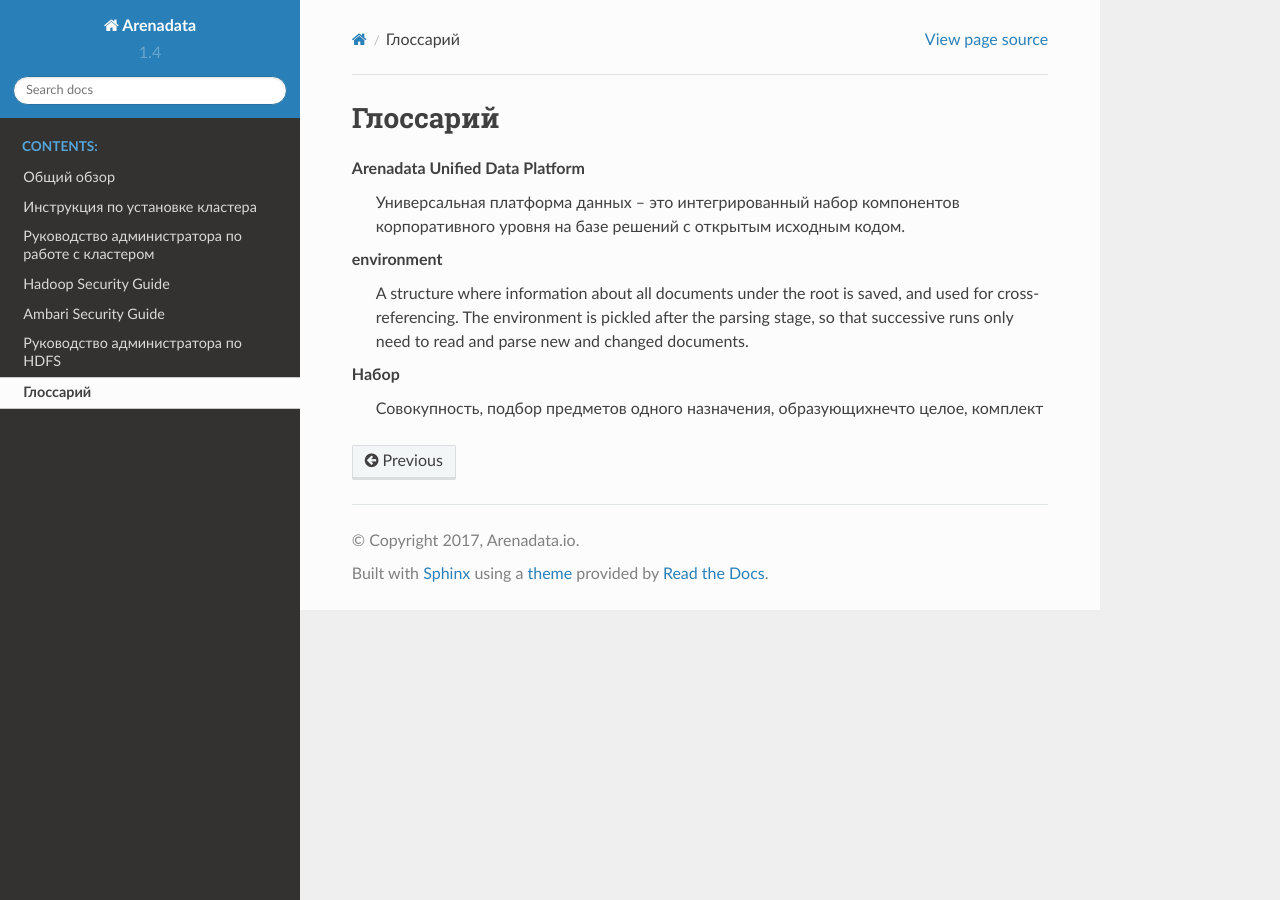
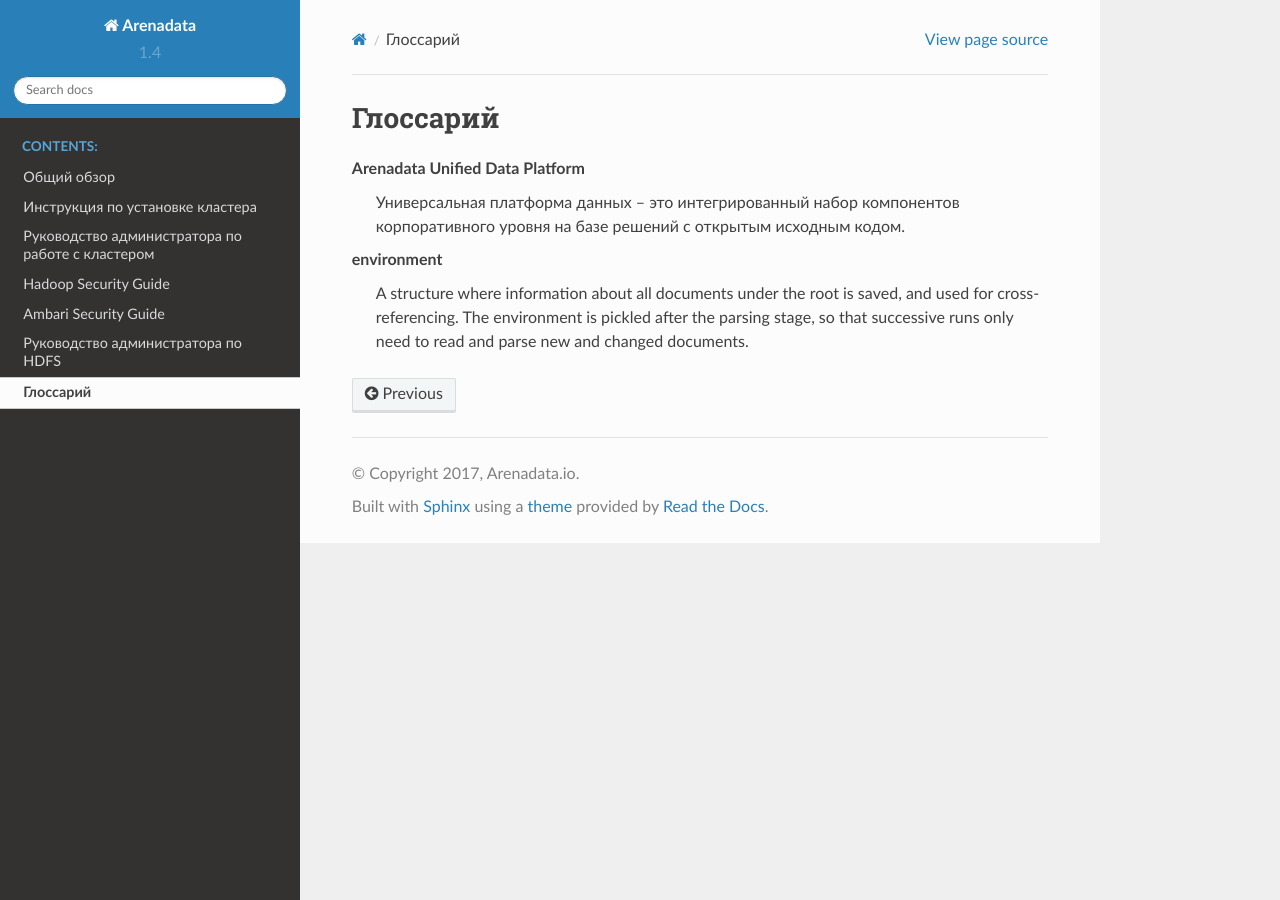
Before and after one commit to arenadata/docs_adps, a Sphinx documentation site: the page built from source/Glossary.rst, in a window 1280 px wide. Built offline with Sphinx 7.4.7 and the Read the Docs theme 2.0.0, drawn with Linux system fonts in a browser that asks for light colours.

Commit message:
Update Glossary.rst

```diff
--- a/source/Glossary.rst
+++ b/source/Glossary.rst
@@ -13,7 +13,3 @@
    Arenadata Unified Data Platform
       Универсальная платформа данных – это интегрированный набор компонентов
       корпоративного уровня на базе решений с открытым исходным кодом.
-
-   Набор
-      Совокупность, подбор предметов одного назначения, образующихнечто целое,
-      комплект
```
